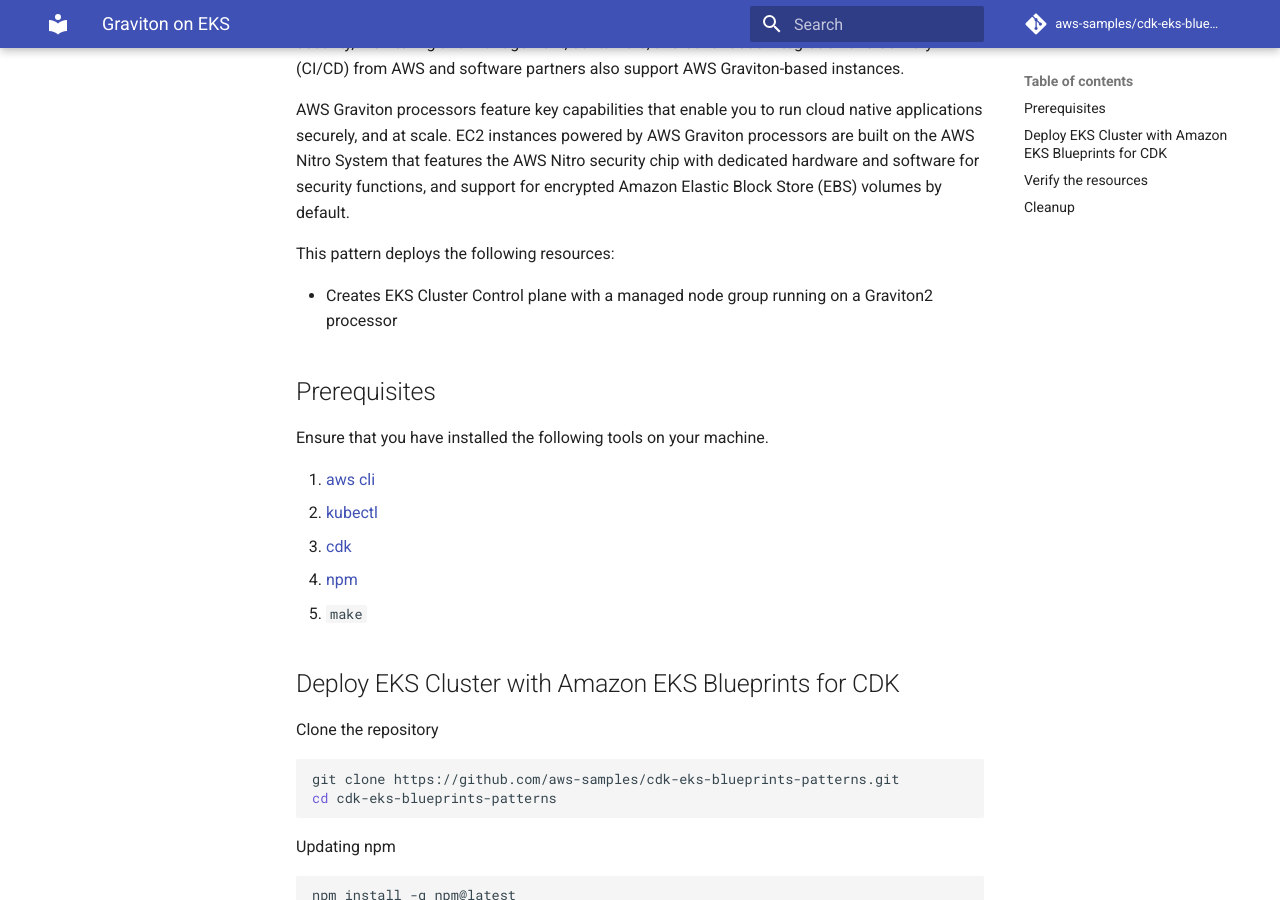
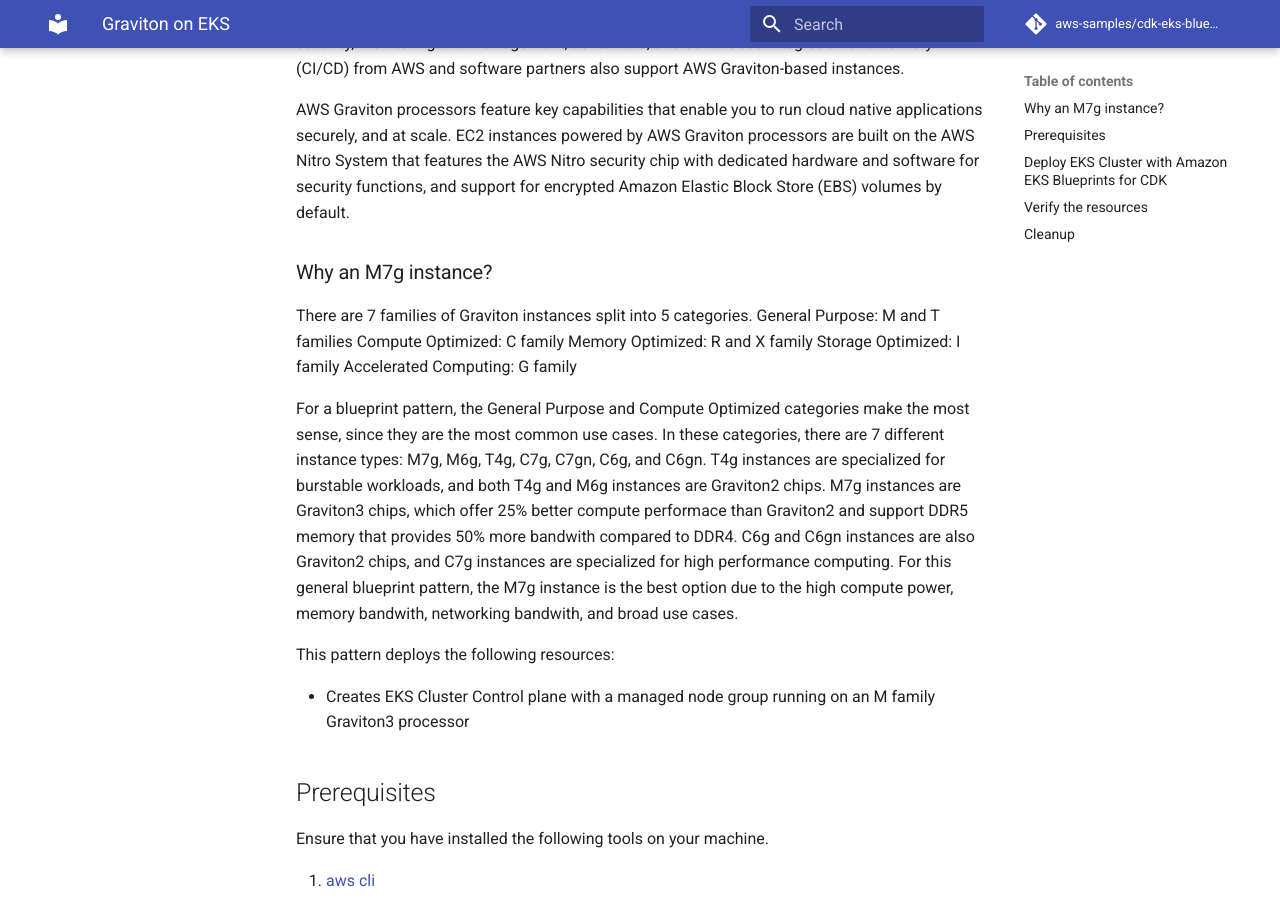
Before and after one commit to aws-samples/cdk-eks-blueprints-patterns, an MkDocs documentation site: the page built from docs/patterns/graviton.md, in a window 1280 px wide and 900 px high, scrolled down 316 px. Built offline with MkDocs 1.6.1 and Material for MkDocs 9.7.7, drawn with Linux system fonts in a browser that asks for light colours; comment, search, counter and statistics services are not loaded.

Commit message:
change to m7g instance type and add reasoning

```diff
--- a/docs/patterns/graviton.md
+++ b/docs/patterns/graviton.md
@@ -6,9 +6,19 @@
 
 AWS Graviton processors feature key capabilities that enable you to run cloud native applications securely, and at scale. EC2 instances powered by AWS Graviton processors are built on the AWS Nitro System that features the AWS Nitro security chip with dedicated hardware and software for security functions, and support for encrypted Amazon Elastic Block Store (EBS) volumes by default.
 
+### Why an M7g instance?
+There are 7 families of Graviton instances split into 5 categories.
+General Purpose: M and T families
+Compute Optimized: C family
+Memory Optimized: R and X family
+Storage Optimized: I family
+Accelerated Computing: G family
+
+For a blueprint pattern, the General Purpose and Compute Optimized categories make the most sense, since they are the most common use cases.  In these categories, there are 7 different instance types: M7g, M6g, T4g, C7g, C7gn, C6g, and C6gn.  T4g instances are specialized for burstable workloads, and both T4g and M6g instances are Graviton2 chips. M7g instances are Graviton3 chips, which offer 25% better compute performace than Graviton2 and support DDR5 memory that provides 50% more bandwith compared to DDR4. C6g and C6gn instances are also Graviton2 chips, and C7g instances are specialized for high performance computing.  For this general blueprint pattern, the M7g instance is the best option due to the high compute power, memory bandwith, networking bandwith, and broad use cases.
+
 This pattern deploys the following resources:
 
-- Creates EKS Cluster Control plane with a managed node group running on a Graviton2 processor
+- Creates EKS Cluster Control plane with a managed node group running on an M family Graviton3 processor
 
 ## Prerequisites
 
```
Also changed, not shown: other parts of docs/patterns/graviton.md (+1 -1 lines), 1 other file.
